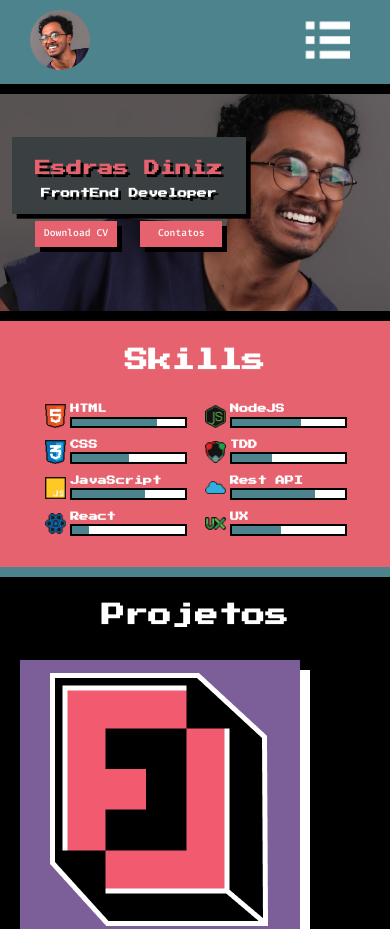
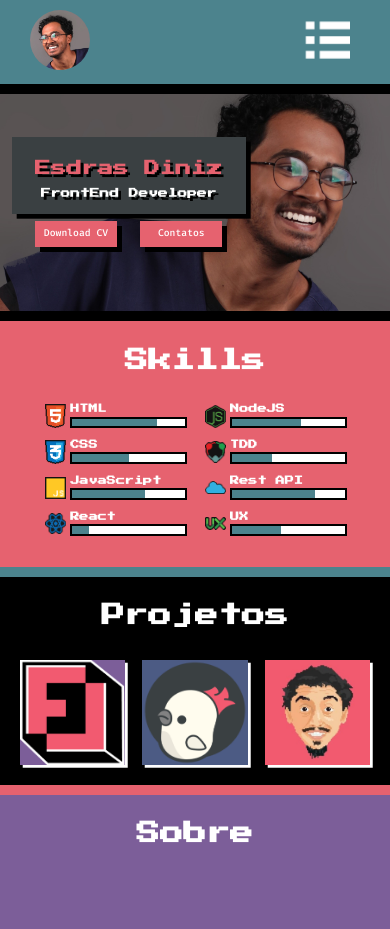
Before and after one commit to esdrasadiniz/esdrasadiniz.github.io, a plain HTML site: page index.html in a window 390 px wide. Shown: the top 929 px of the page. Drawn offline with Linux system fonts and the light colour scheme.

Commit message:
responsivo projects-section

```diff
--- a/CSS/Components/project-card.css
+++ b/CSS/Components/project-card.css
@@ -18,3 +18,17 @@
 .project-card.-portifolio {
     background-color: #E6626F;
 }
+
+@media screen and (max-width: 1500px) {
+    .project-card {
+        width: 27vw;
+        height: 27vw;
+        box-shadow: 0.7vw 0.7vw 0 white;
+    }
+
+    .project-card img {
+        width: 27vw;
+        height: 27vw;
+    }
+
+}
```
